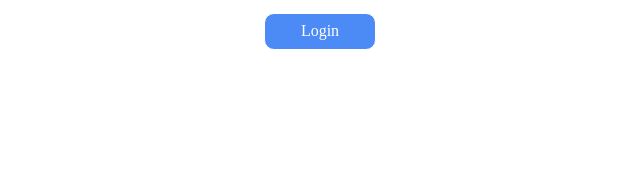
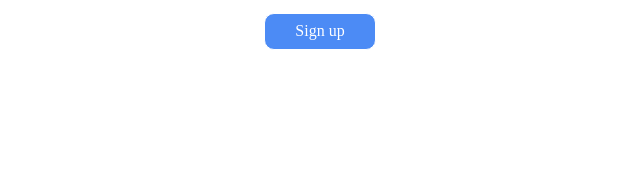
Before and after one commit to Peererxon/findAMovie, a website built with Vite: page src/auth/register.html in a window 1280 px wide. Shown: the part 305-488 px from the top of the page, 64-704 px from the left. Built offline with nearby package versions, Linux system fonts and the light colour scheme.

Commit message:
fix word

```diff
--- a/src/auth/register.html
+++ b/src/auth/register.html
@@ -98,7 +98,7 @@
             <label for="">Password</label>
             <input type="password" name="password" id="password" required />
           </div>
-          <button type="submit" id="auth-form--button">Login</button>
+          <button type="submit" id="auth-form--button">Sign up</button>
         </form>
       </div>
     </div>
```
